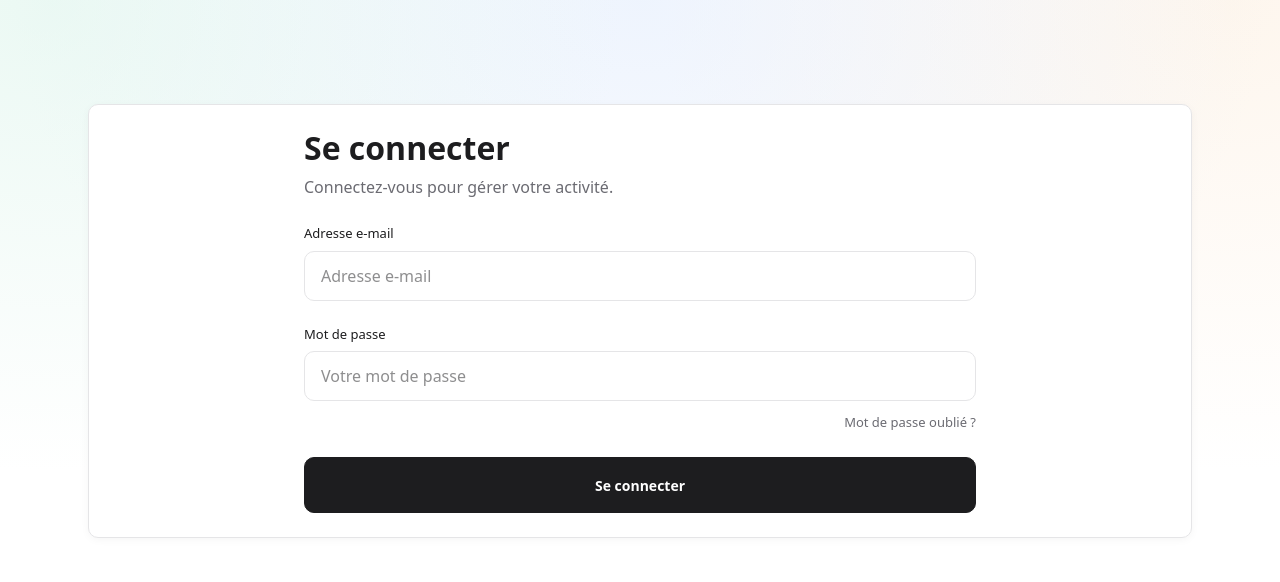
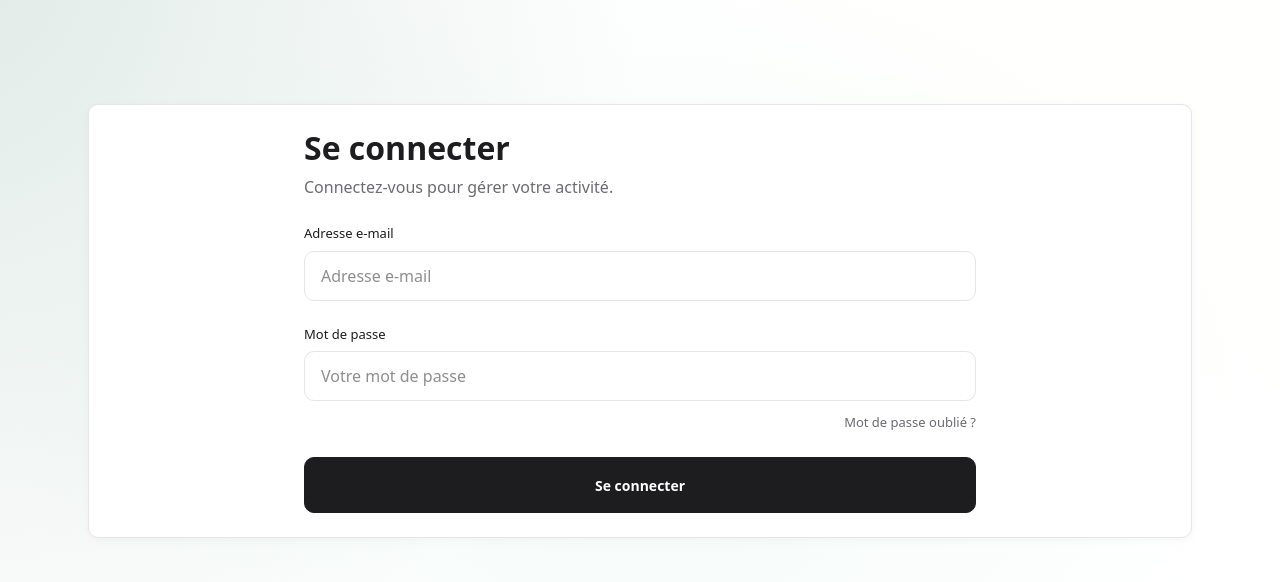
Before and after one commit to agatheakristi-design/drimli, a Next.js app: page /login in a window 1280 px wide. Shown: the top 582 px of the page. Built offline with nearby package versions, Linux system fonts and the light colour scheme; no server answers.

Commit message:
Apply shared soft green gradient across pages

```diff
--- a/app/onboarding/onboarding.module.css
+++ b/app/onboarding/onboarding.module.css
@@ -1,12 +1,6 @@
 .screen {
   min-height: 100svh;
-  background:
-    radial-gradient(
-      circle at 50% 16%,
-      rgb(0 0 0 / 1.8%),
-      transparent 34%
-    ),
-    var(--background);
+  background: transparent;
   color: var(--foreground);
 }
 
--- a/app/styles/tokens.css
+++ b/app/styles/tokens.css
@@ -16,7 +16,8 @@
 
   /* Colors — backgrounds */
   --background: #ffffff;
-  --app-gradient-opacity: 0.45;
+  /* Dégradé global : 0.23 = actif ; 0 = fond uni sur toutes les pages. */
+  --app-gradient-opacity: 0.23;
 
   /* Colors — text */
   --foreground: #1d1d1f;
@@ -129,8 +130,8 @@
    --app-gradient-opacity without duplicating colors, positions or proportions. */
 :where(:root, *) {
   --app-background:
-    radial-gradient(ellipse 62% 82% at 4% 0%, rgb(210 241 229 / var(--app-gradient-opacity)), transparent 72%),
-    radial-gradient(ellipse 68% 80% at 50% 0%, rgb(218 231 252 / var(--app-gradient-opacity)), transparent 72%),
-    radial-gradient(ellipse 62% 82% at 96% 0%, rgb(252 235 216 / var(--app-gradient-opacity)), transparent 72%),
+    radial-gradient(ellipse 74% 150% at -3% -8%, rgb(118 165 149 / var(--app-gradient-opacity)), transparent 72%),
+    radial-gradient(ellipse 68% 80% at 50% 51%, rgb(205 238 224 / var(--app-gradient-opacity)), transparent 72%),
+    radial-gradient(ellipse 62% 82% at 96% 0%, rgb(255 255 246 / var(--app-gradient-opacity)), transparent 72%),
     var(--background);
 }
```
